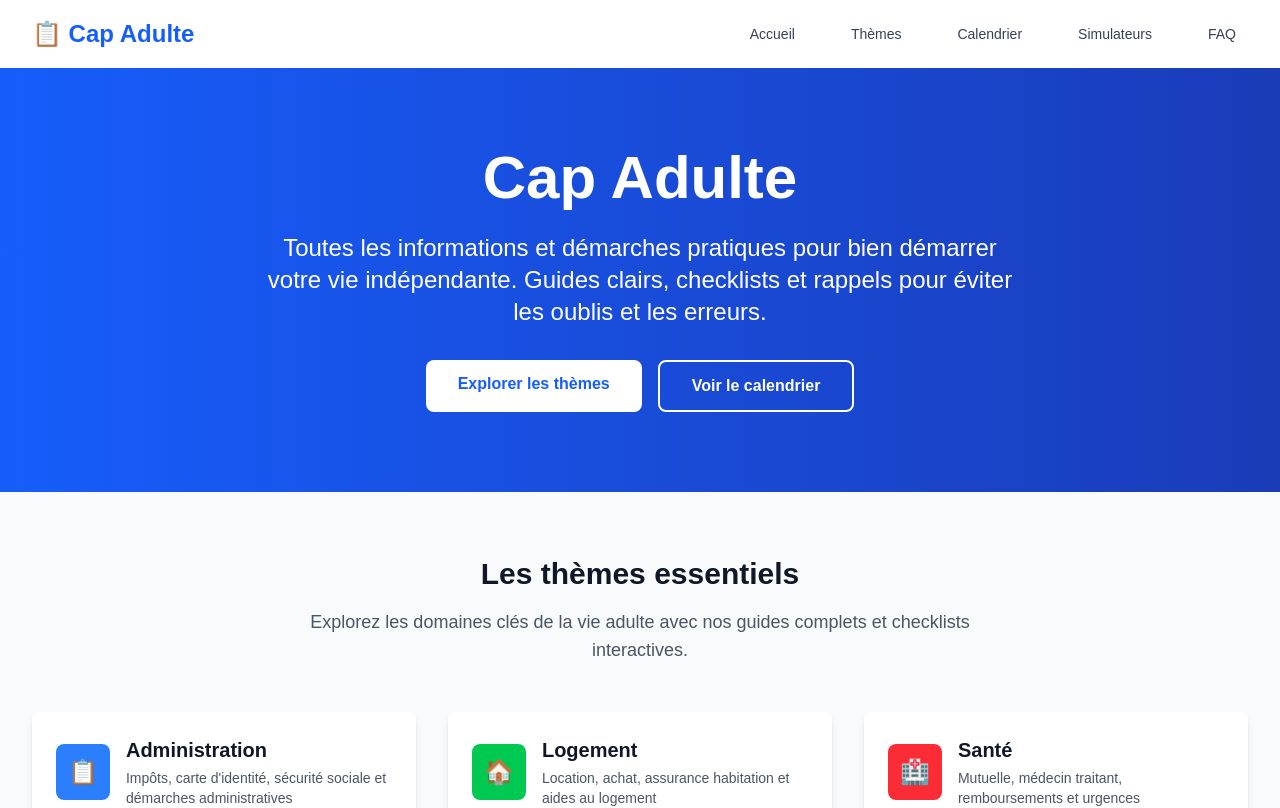
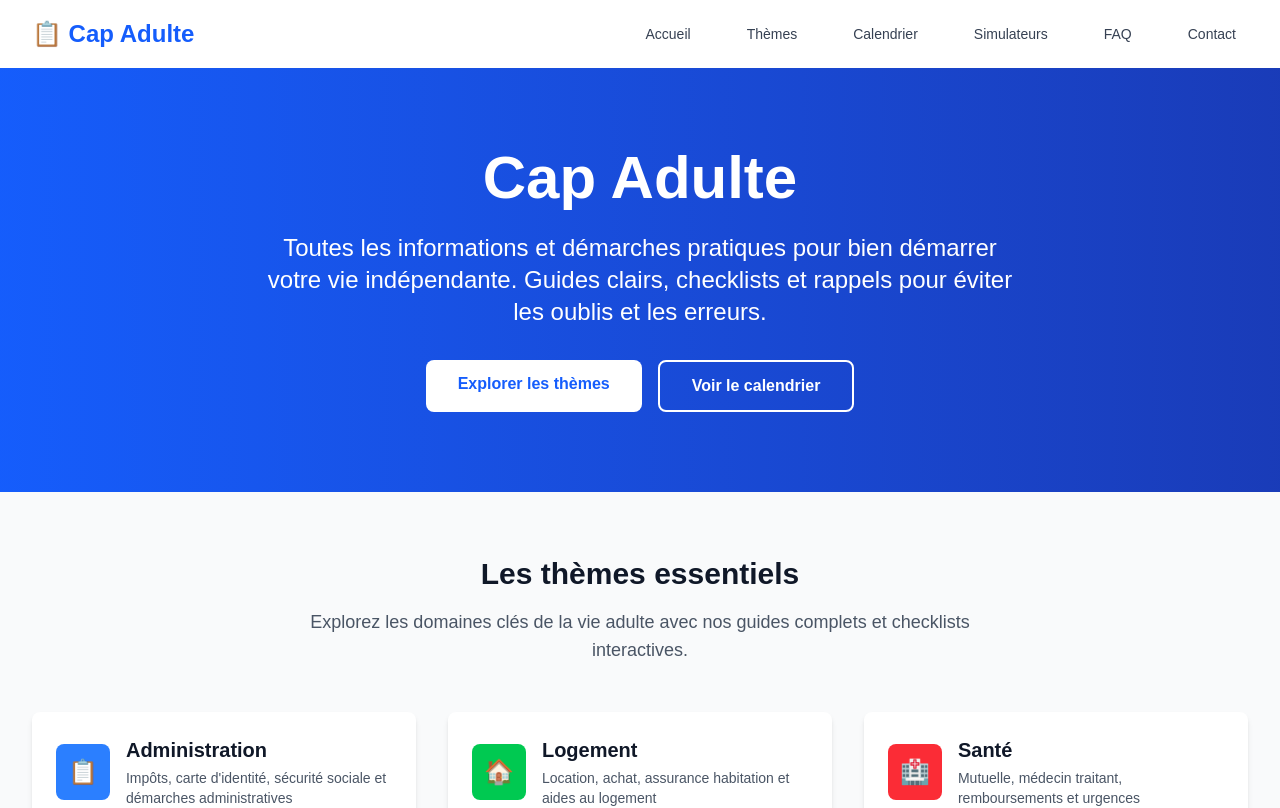
Before and after one commit to TicTac1602/CAP, a Next.js app: page / in a window 1280 px wide. Shown: the top 808 px of the page. Built offline with nearby package versions, Linux system fonts and the light colour scheme.

Commit message:
feature: Add contact to header menu

```diff
--- a/src/components/Header.tsx
+++ b/src/components/Header.tsx
@@ -12,6 +12,7 @@ export default function Header() {
 		{ name: 'Calendrier', href: '/calendrier' },
 		{ name: 'Simulateurs', href: '/simulateurs' },
 		{ name: 'FAQ', href: '/faq' },
+		{ name: 'Contact', href: '/contact' },
 	];
 
 	return (
```
